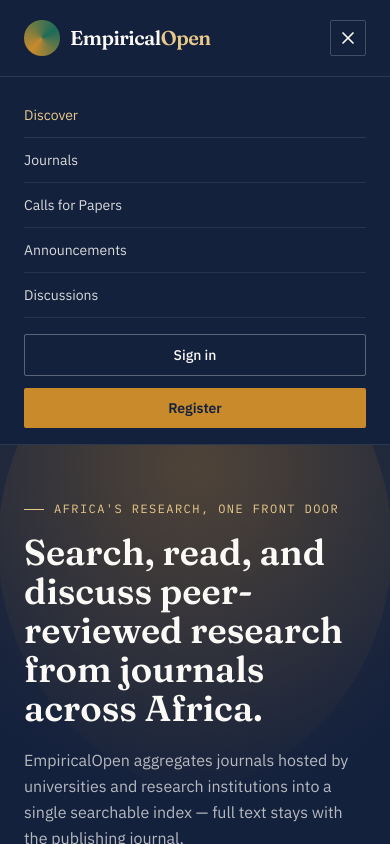
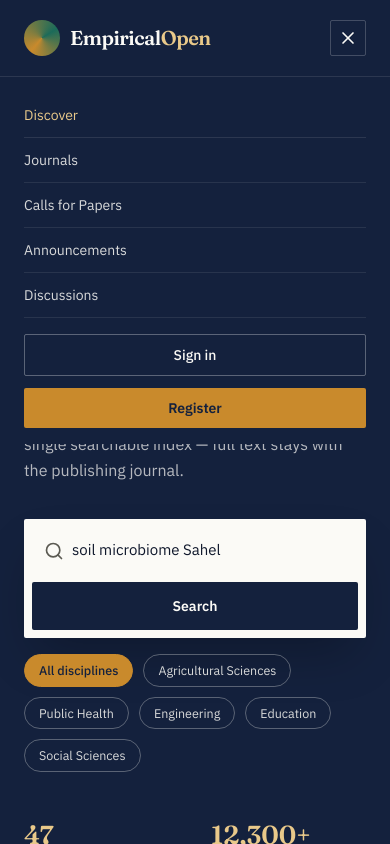
Before and after one commit to JOKEh1/Empirical-Open, a Next.js app: page / in a window 390 px wide. Both pictures are taken after a click on the button 348 px from the left and 38 px from the top of the page. Shown: the top 844 px of the page. Built offline with nearby package versions, Linux system fonts and the light colour scheme.

Commit message:
feat: enhance site header with relative positioning for mobile menu\n\nAdded relative positioning to site header for improved mobile menu layout

```diff
--- a/components/site-header.tsx
+++ b/components/site-header.tsx
@@ -57,7 +57,7 @@ export function SiteHeader() {
   return (
     <div className="sticky top-0 z-40">
       {/* Main header */}
-      <header ref={menuRef} className="border-b border-white/10 bg-ink text-paper-raised">
+      <header ref={menuRef} className="relative border-b border-white/10 bg-ink text-paper-raised">
         <div className="mx-auto flex h-[76px] max-w-[1180px] items-center justify-between px-6 md:px-8">
           <Link href="/" className="flex items-center gap-2.5">
             <span
@@ -120,7 +120,7 @@ export function SiteHeader() {
 
         {/* Mobile menu */}
         {open && (
-          <div className="border-t border-white/10 bg-ink md:hidden">
+          <div className="absolute top-full left-0 right-0 z-50 border-t border-white/10 bg-ink md:hidden">
             <nav className="mx-auto flex max-w-[1180px] flex-col px-6 py-4">
               {navLinks.map((l) => {
                 const active = isActive(l.href)
```
